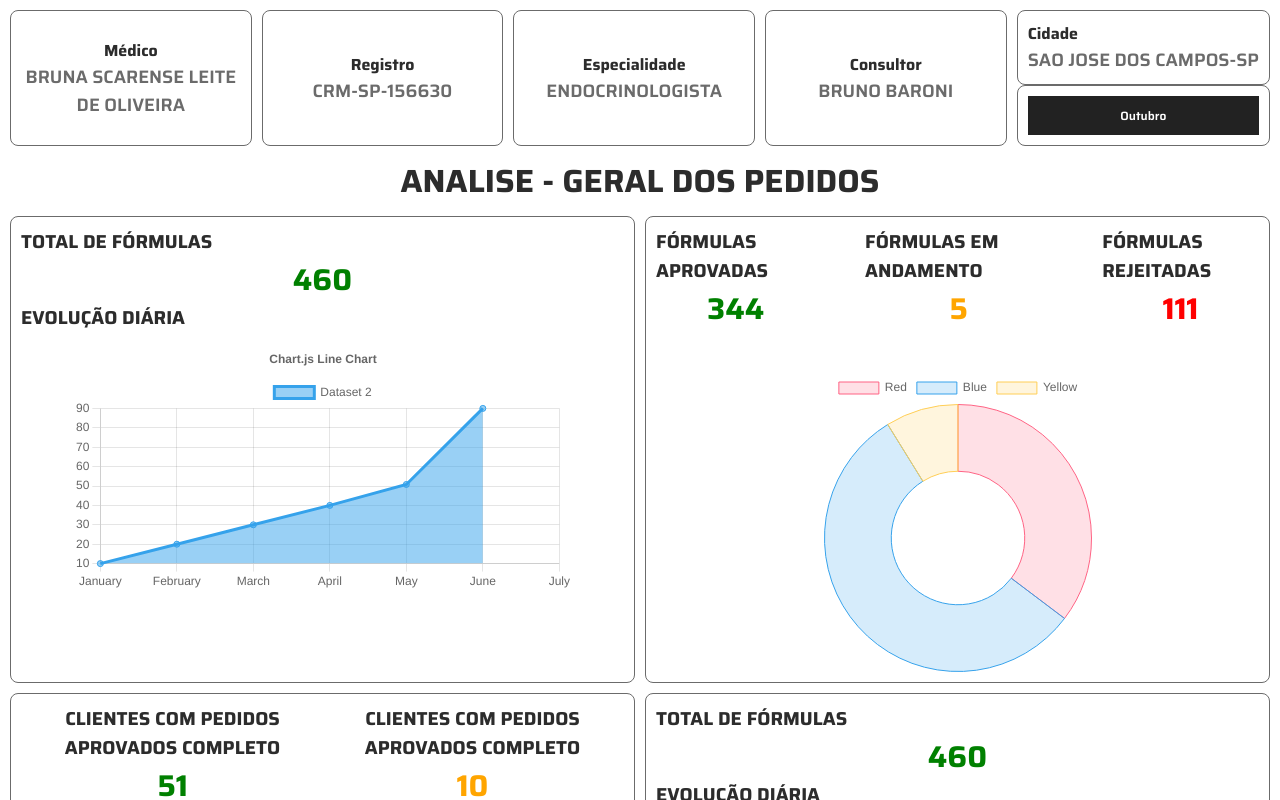
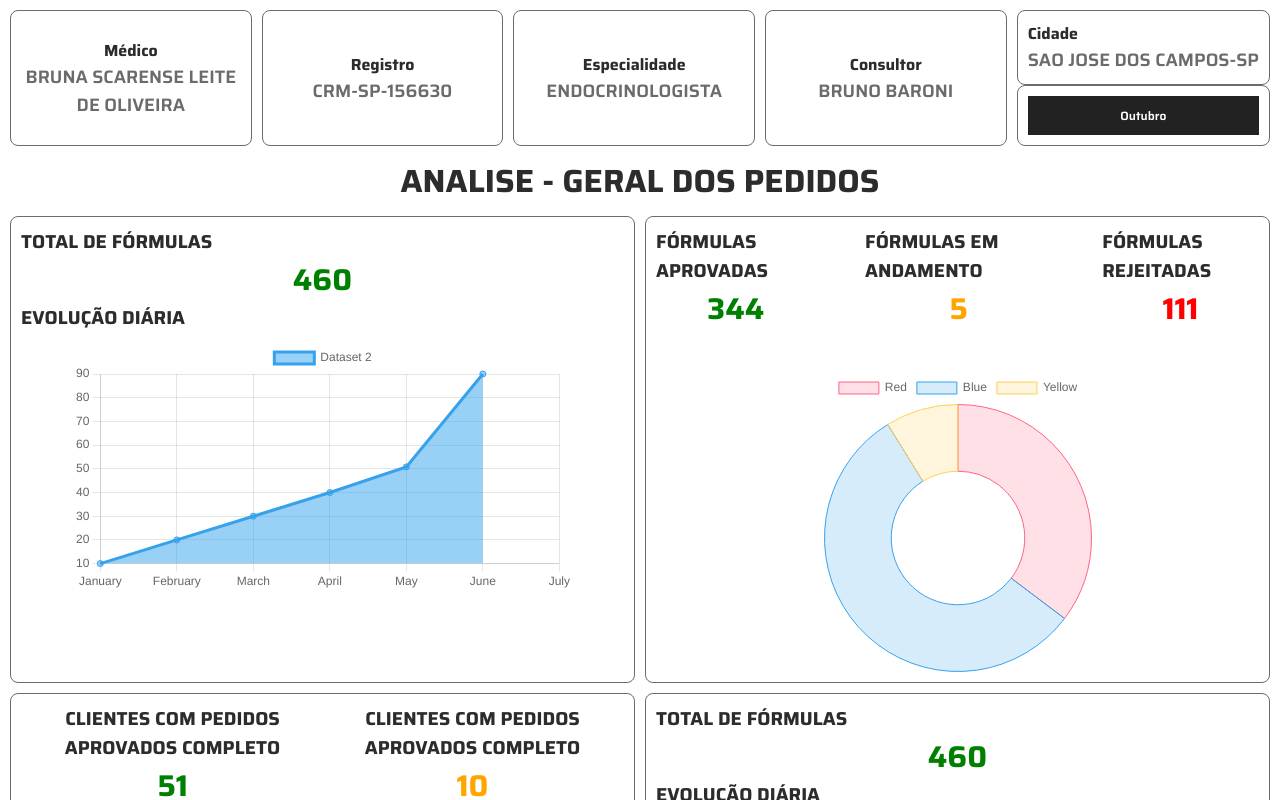
Before and after one commit to auggustus6/medicator-dashboard-nextjs, a Next.js app: page /dashboard in a window 1280 px wide. Shown: the top 800 px of the page. Built offline with nearby package versions, Linux system fonts and the light colour scheme.

Commit message:
feat: add charts daily and monthly evolution

```diff
--- a/src/components/LineChart/index.tsx
+++ b/src/components/LineChart/index.tsx
@@ -52,7 +52,7 @@ export const data = {
 };
 
 const LineChart = () => {
-  return <Line options={options} data={data} />;
+  return <Line data={data} />;
 };
 
 export default LineChart;
```
